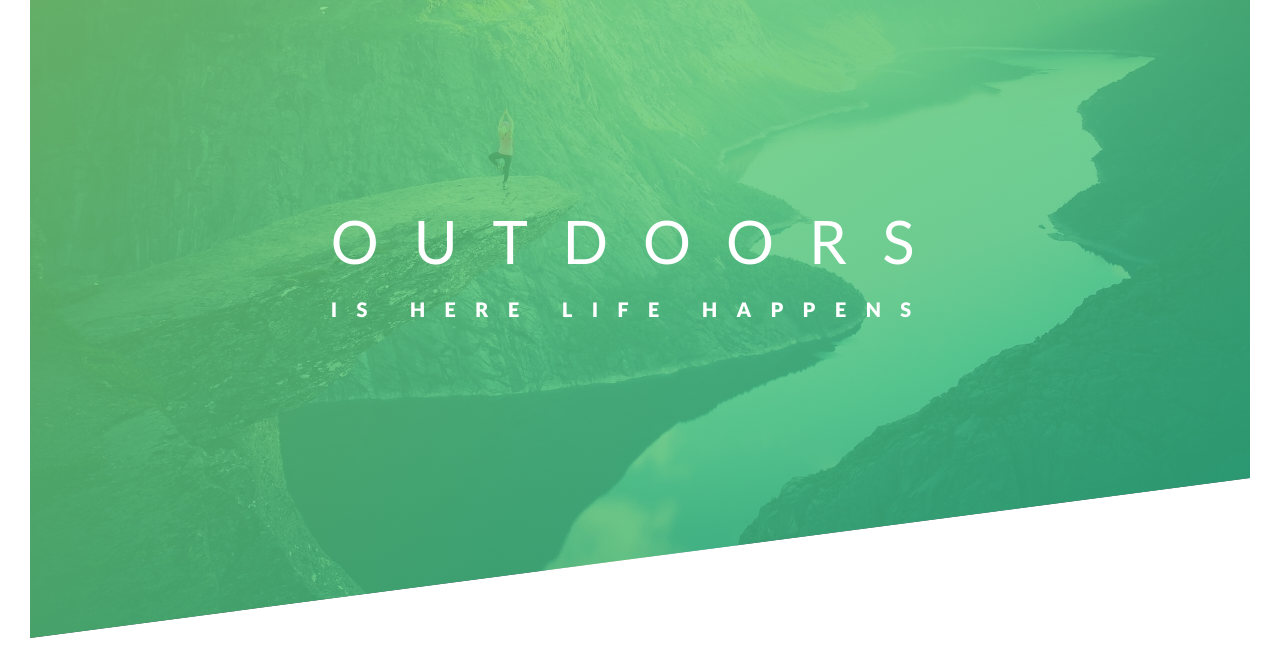
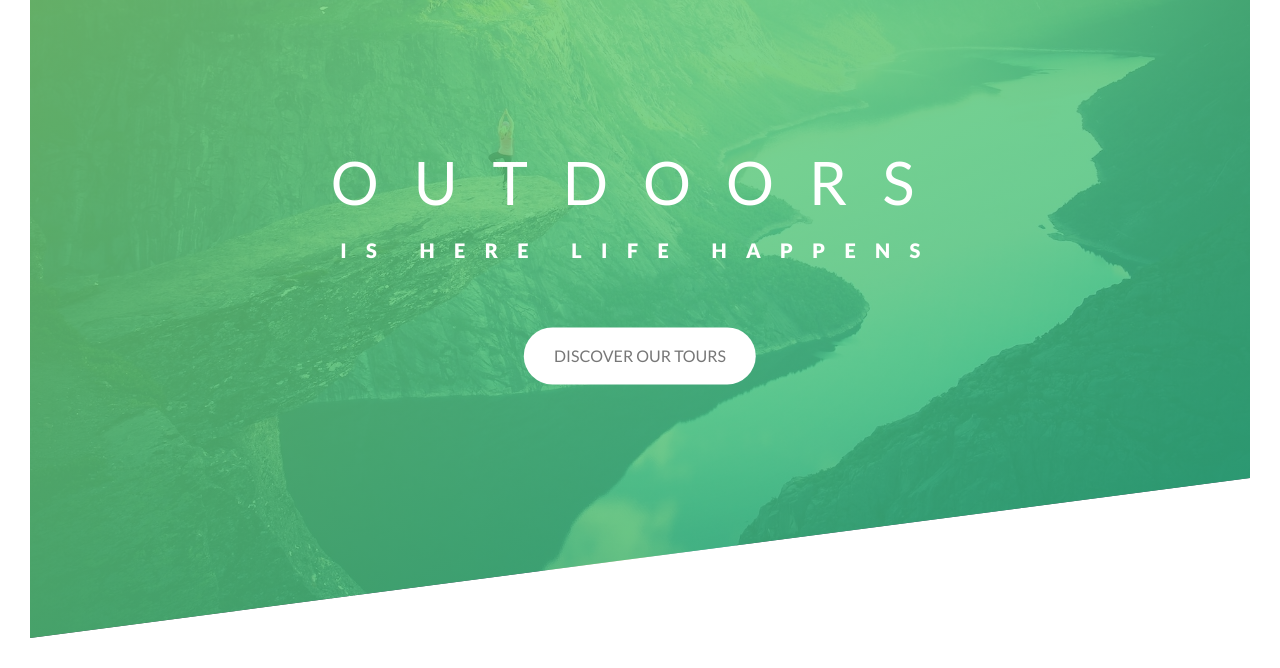
Before and after one commit to hassanharga/ToursWebsiteDesign, a plain HTML site: page index.html in a window 1280 px wide. Shown: the part 152-820 px from the top of the page. Drawn offline with Linux system fonts and the light colour scheme.

Commit message:
finish header

```diff
--- a/css/style.css
+++ b/css/style.css
@@ -31,7 +31,7 @@ body {
   background-position: top;
   position: relative;
 
-  clip-path: polygon(0 0, 100% 0, 100% 75vh, 0 100% );
+  clip-path: polygon(0 0, 100% 0, 100% 75vh, 0 100%);
 }
 
 .logo-box {
@@ -48,18 +48,28 @@ body {
   left: 50%;
   top: 50%;
   transform: translate(-50%, -50%);
+  text-align: center;
 }
 
 .heading-primary {
   color: #fff;
   text-transform: uppercase;
+  backface-visibility: hidden;
+  margin-bottom: 60px;
 }
 
-.heading-primary-main{
+.heading-primary-main {
   display: block;
   font-size: 60px;
   font-weight: 400;
   letter-spacing: 35px;
+  animation-name: moveInLeft;
+  animation-duration: 1s;
+  animation-timing-function: ease-out;
+  /*
+  animation-delay: 3s;
+  animation-iteration-count: 3;
+  */
 }
 
 .heading-primary-sub {
@@ -67,4 +77,106 @@ body {
   font-size: 20px;
   font-weight: 700;
   letter-spacing: 19.4px;
+  animation: moveInRight 1s ease-out;
 }
+
+@keyframes moveInLeft {
+  0% {
+    opacity: 0;
+    transform: translateX(-100px);
+  }
+
+  80% {
+    transform: translateX(10px);
+  }
+
+  100% {
+    opacity: 1;
+    transform: translateX(0);
+  }
+}
+
+@keyframes moveInRight {
+  0% {
+    opacity: 0;
+    transform: translateX(100px);
+  }
+
+  80% {
+    transform: translateX(-10px);
+  }
+
+  100% {
+    opacity: 1;
+    transform: translateX(0);
+  }
+}
+
+@keyframes moveInBottom {
+  0% {
+    opacity: 0;
+    transform: translateY(30px);
+  }
+
+  100% {
+    opacity: 1;
+    transform: translateY(0);
+  }
+}
+
+/* a { display: inline-block; }
+a:hover { transform: scale(2,2); } */
+
+.btn,
+.btn:visited {
+  text-transform: uppercase;
+  text-decoration: none;
+  padding: 15px 30px;
+  border-radius: 100px;
+  display: inline-block;
+  transition: all 0.2s;
+  position: relative;
+}
+
+.btn:hover {
+  /* background-color: blue; */
+  transform: translateY(-3);
+  box-shadow: 0 10px 20px rgb(0, 0, 0, 0.2);
+}
+
+.btn:active {
+  transform: translateY(1);
+  box-shadow: 0 5px 10px rgb(0, 0, 0, 0.2);
+}
+
+.btn-white {
+  background-color: #fff;
+  color: #777;
+}
+
+.btn::after {
+  content: "";
+  display: inline-block;
+  height: 100%;
+  width: 100%;
+  border-radius: 100px;
+  top: 0;
+  left: 0;
+  z-index: -1;
+  transition: all .4s;
+}
+
+.btn:hover::after {
+  transform: scale(1.5);
+  opacity: 0;
+}
+
+.btn-white::after {
+  background-color: #fff;
+  /* color: #777; */
+}
+
+.btn-animated {
+  animation: moveInBottom .5s ease-out .75s;
+  animation-fill-mode: backwards;
+}
--- a/index.html
+++ b/index.html
@@ -23,6 +23,7 @@
                 <span class="heading-primary-main">Outdoors</span>
                 <span class="heading-primary-sub">is here life happens</span>
             </h1>
+            <a href="#" class="btn btn-white btn-animated">Discover our tours</a>
         </div>
     </header>
 </body>
```
